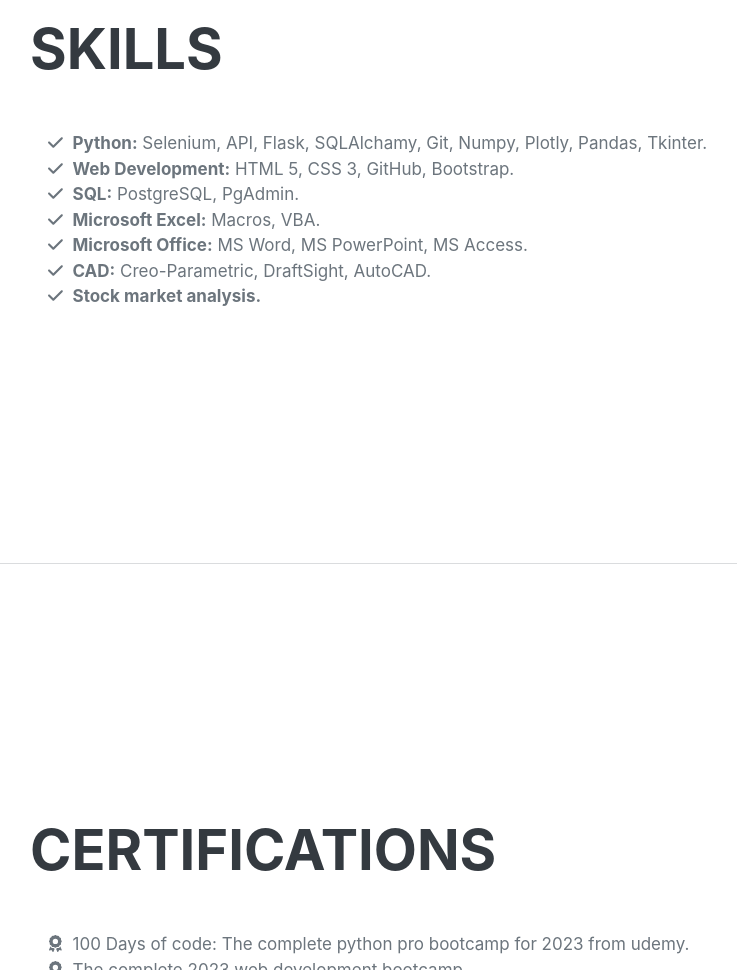
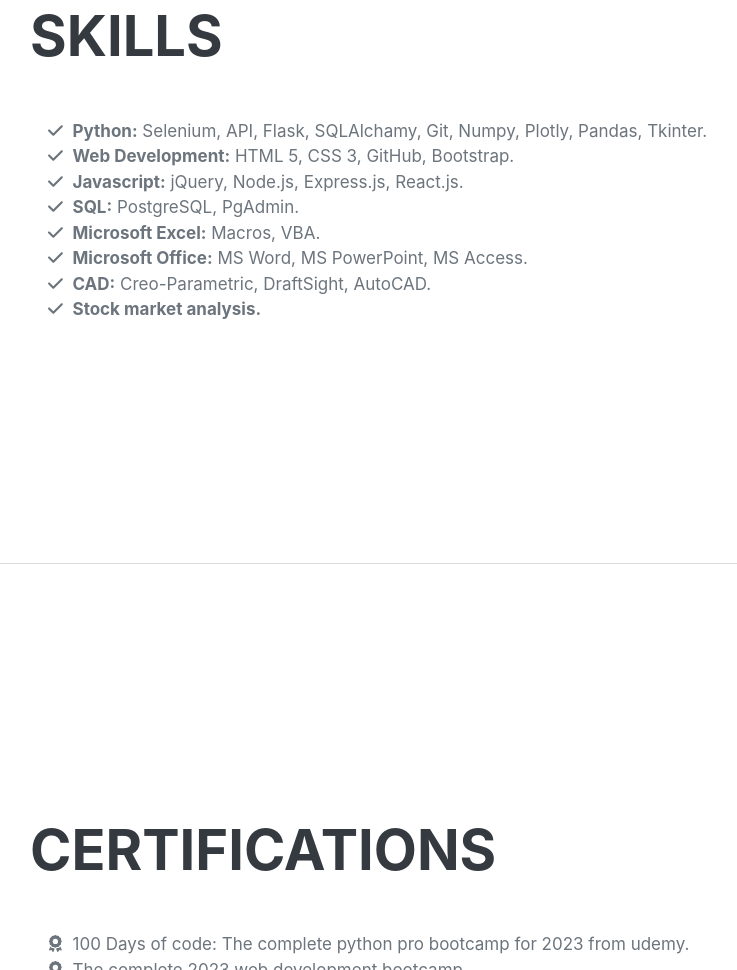
Before and after one commit to Ganesh-VG/Personal-Portfolio, a plain HTML site: page index.html in a window 1280 px wide. Shown: the part 1038-2008 px from the top of the page, without its empty margins (290-1027 px from the left). Drawn offline with nearby package versions, Linux system fonts and the light colour scheme; a web font is replaced by a local one.

Commit message:
Update index.html

```diff
--- a/index.html
+++ b/index.html
@@ -46,7 +46,7 @@
                     <div class="mb-5">
                         <div class="subheading">Ganesh Krupa · Belambar, Post-Basgod, Ankola 581353 · <i class="fa-solid fa-phone"></i> (91) 8197526351 ·</div>
                         <a class= "lead" href="mailto:ganeshvishnugouda@gmail.com"><i class="fa-solid fa-envelope"></i> ganeshvishnugouda@gmail.com </a><br />
-                        <a class= "lead" href="CV_2023110420422032.pdf"><i class="fa-solid fa-download"></i> Download Resume </a>
+                        <a class= "lead" href="Resume/Ganesh_Resume.pdf"><i class="fa-solid fa-download"></i> Download Resume </a>
                     </div>
                     <p class="lead mb-5">I am eager to embark on my career in Artificial Intelligence and Machine learning with a strong knowledge of  Python, data analysis, and web development. I am excited to apply my knowledge and adaptability to contribute to innovative projects, learn from experienced professionals, and grow as a developer. I am committed to staying current with the latest developments and technologies while delivering value as a dedicated and motivated team member.</p>
                     <div class="social-icons">
@@ -69,6 +69,10 @@
                         <li>
                             <span class="fa-li"><i class="fas fa-check"></i></span>
                             <strong>Web Development:</strong> HTML 5, CSS 3, GitHub, Bootstrap.
+                        </li>
+                         <li>
+                            <span class="fa-li"><i class="fas fa-check"></i></span>
+                            <strong>Javascript:</strong> jQuery, Node.js, Express.js, React.js.
                         </li>
                         <li>
                             <span class="fa-li"><i class="fas fa-check"></i></span>
```
